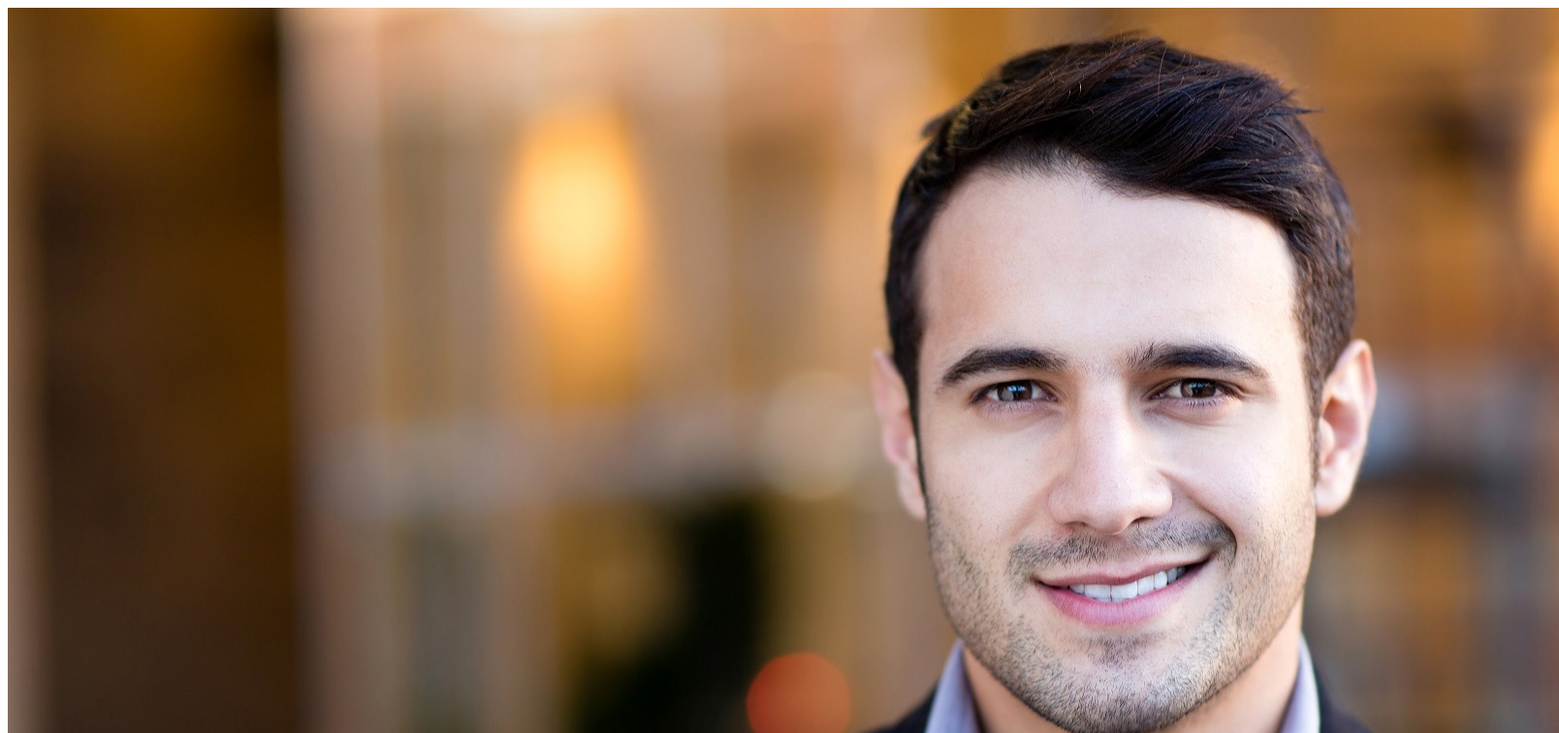
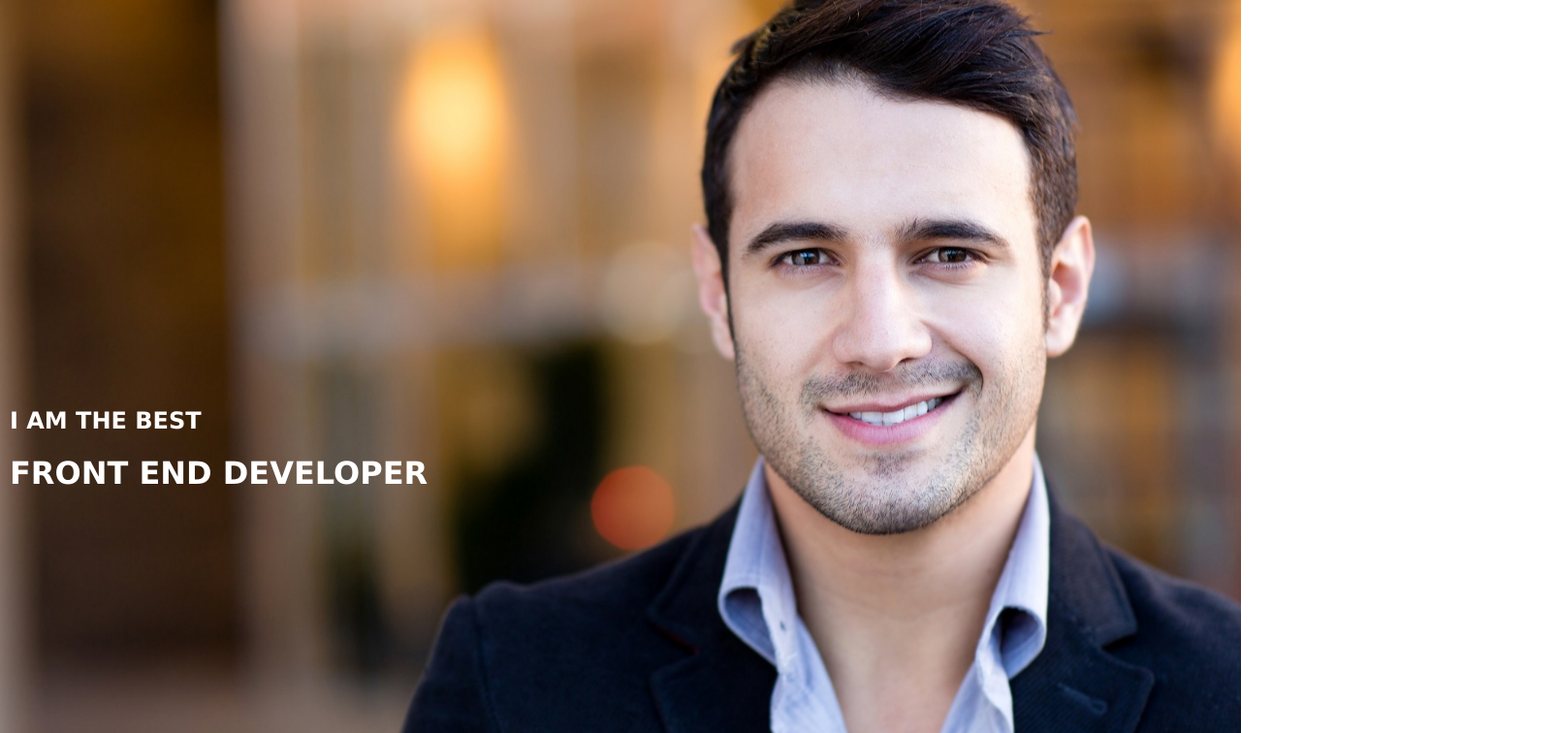
Before and after one commit to matyldaczuba/zadania, a plain HTML site: page 3-rwd/index.html in a window 1280 px wide. Shown: the top 756 px of the page at 97% size, 1608 px wide, since content can reach past the window. Drawn offline with Linux system fonts and the light colour scheme.

Commit message:
tło dostosowane dla 1170px

```diff
--- a/3-rwd/css/rwd.css
+++ b/3-rwd/css/rwd.css
@@ -1,11 +1,45 @@
+html,body{
+    font-family: Verdana;
+    margin: 0;
+    padding: 0;
+}
+
 #main-header{
+    position: relative;
+    height: 100vh;
+    background: url(../img/man-1.jpg) center;
+    background-size: cover;
 
 }
 
-#logo{
+
+.header-text{
+    position: absolute;
+    color: #fff;
+    text-transform: uppercase;
+    top: 50%;
+    left: 10px;
+}
+
+@media (min-width: 1170px){
+
+    #main-header{
+        height: 100vh;
+    }
+
+    .header-text{
+        top: 50%;
+        left: 10px;
+    }
+}
+
+
+@media (max-width: 1170px) and (min-width: 992px){
+
 
 }
 
-.logo-header{
+@media (max-width: 992px){
+
 
 }
--- a/3-rwd/index.html
+++ b/3-rwd/index.html
@@ -7,8 +7,11 @@
 </head>
 <body>
     <header id="main-header">
-        <img id="logo" src="img/man-1.jpg" alt="">
-        <h1 class="logo-header">I"m the best front end developer</h1>
+       <div class="header-text">
+            <h2>I am the best </h2>
+            <h1>front end developer</h1>
+        </div>
     </header>
+
 </body>
 </html>
```
